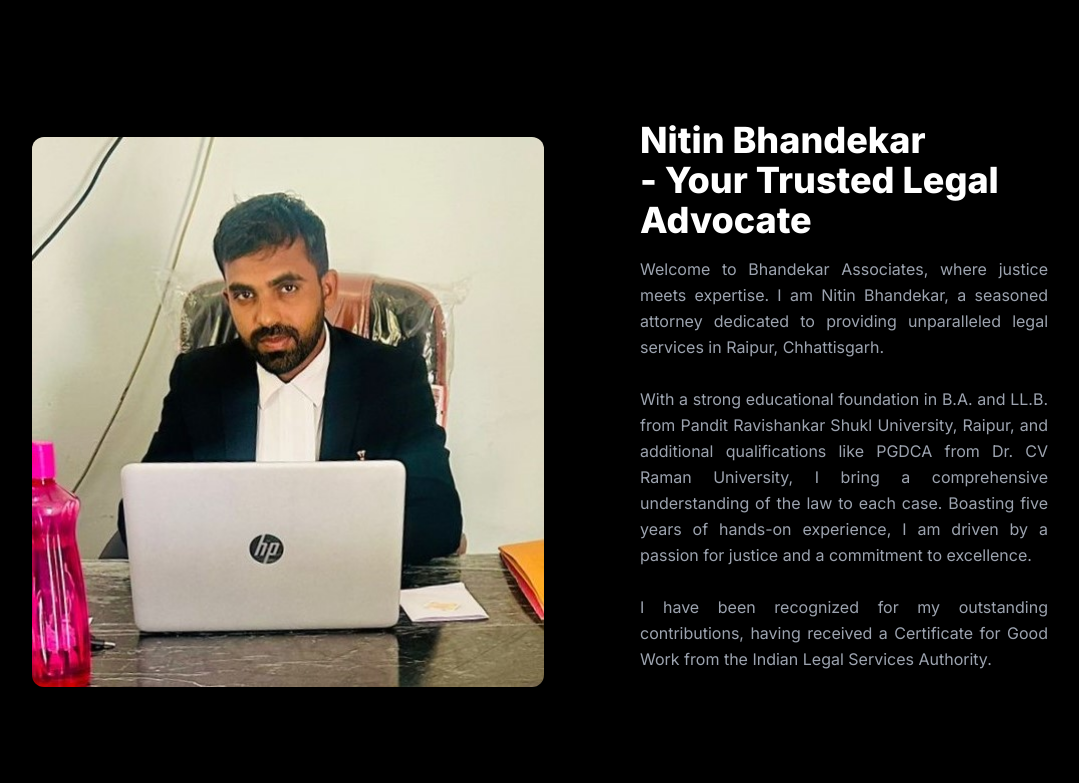
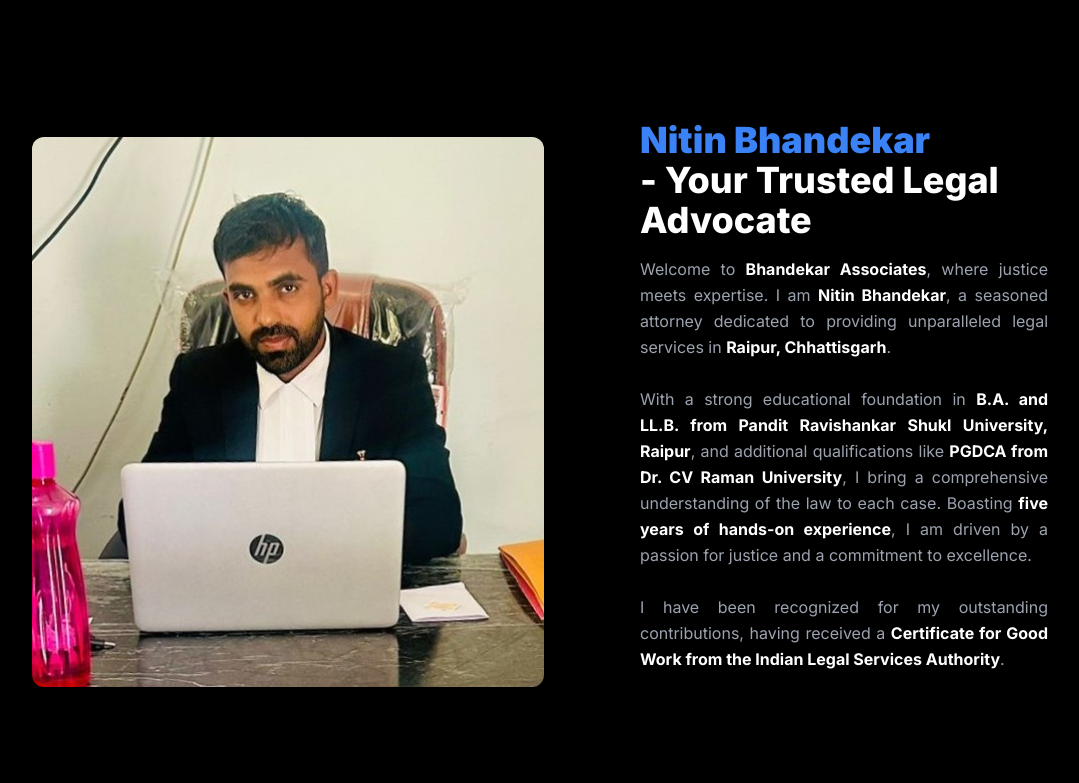
Before and after one commit to Abhishekkhare77/Lawyer-Nitin-Bhandekar, a Next.js app: page / in a window 1280 px wide. Shown: the part 957-1740 px from the top of the page, without its empty margins (100-1179 px from the left). Built offline with nearby package versions, Linux system fonts and the light colour scheme.

Commit message:
Correct Imports

```diff
--- a/src/app/about/page.jsx
+++ b/src/app/about/page.jsx
@@ -1,4 +1,4 @@
-import About from "@/components/About"
+import About from "../../components/About"
 import Image from "next/image"
 
 const page = () => {
@@ -11,8 +11,8 @@ const page = () => {
                     <div className="gap-16 items-center py-8 px-4 mx-auto max-w-screen-xl lg:grid lg:grid-cols-2 lg:py-16 lg:px-6">
                         <div className="font-light text-gray-400 sm:text-lg ">
                             <h2 className="mb-4 text-4xl tracking-tight font-extrabold text-white">Client-Centric Advocacy and Legal Achievements</h2>
-                            <p className="mb-4">At Bhandekar Associates, we prioritize client satisfaction and success. The testimonials from my clients speak volumes about the quality of service and the positive outcomes achieved. I am deeply grateful for the trust clients place in me to navigate complex legal challenges.</p>
-                            <p>I have successfully defended clients facing serious charges, including Section 376(D) and 506(B) cases. My advocacy extends to securing justice for victims under the ST/SC Act. Notably, I have achieved positive results in NDPS cases, including a significant outcome involving a substantial quantity of ganja (NDPS 20(B)).In Juvenile Court proceedings and cases related to Sections 366 and 376(2)(N), my strategic approach has led to favorable outcomes for my clients.</p>
+                            <p className="mb-4">At Bhandekar Associates, we <b className="text-white">prioritize client satisfaction and success</b>. The testimonials from my clients speak volumes about the quality of service and the positive outcomes achieved. I am deeply grateful for the trust clients place in me to navigate complex legal challenges.</p>
+                            <p>I have successfully defended clients facing serious charges, including <b className="text-white">Section 376(D) and 506(B) cases</b>.My advocacy extends to securing justice for victims under the <b className="text-white">ST/SC Act</b>. Notably, I have achieved positive results in <b className="text-white">NDPS cases</b>, including a significant outcome involving a substantial quantity of <b className="text-white">ganja (NDPS 20(B))</b>.In Juvenile Court proceedings and cases related to <b className="text-white">Sections 366 and 376(2)(N)</b>, my strategic approach has led to favorable outcomes for my clients.</p>
                         </div>
                         <div className="grid grid-cols-2 gap-4 mt-8">
                             <Image width={500} height={1000} className="w-full rounded-lg" src="/nitinWithTrophy.jpg" alt="office content 1" />
--- a/src/app/contact/page.jsx
+++ b/src/app/contact/page.jsx
@@ -1,4 +1,4 @@
-import Contactus from '@/components/Contactus'
+import Contactus from '../../components/Contactus'
 
 const page = () => {
   return (
--- a/src/app/layout.js
+++ b/src/app/layout.js
@@ -1,7 +1,7 @@
 import { Inter } from "next/font/google";
 import "./globals.css";
-import Navbar from "@/components/Navbar";
-import Footer from "@/components/Footer";
+import Navbar from "../components/Navbar";
+import Footer from "../components/Footer";
 
 const inter = Inter({ subsets: ["latin"] });
 
--- a/src/components/About.js
+++ b/src/components/About.js
@@ -10,13 +10,13 @@ const About = () => {
                         <Image className="object-cover object-center rounded-xl" alt="hero" height={600} width={600} src="/home.jpg" />
                     </div>
                     <div className="lg:flex-grow md:w-1/2 lg:pl-24 md:pl-16 flex flex-col md:items-start md:text-left items-center text-center">
-                        <h1 className="title-font sm:text-4xl text-3xl mb-4 font-extrabold text-white">Nitin Bhandekar
+                        <h1 className="title-font sm:text-4xl text-3xl mb-4 font-extrabold text-white"><b className='text-blue-500'>Nitin Bhandekar</b>
                             <br className="hidden lg:inline-block" />- Your Trusted Legal Advocate
                         </h1>
-                        <p className="mb-8 text-justify leading-relaxed">Welcome to Bhandekar Associates, where justice meets expertise. I am Nitin Bhandekar, a seasoned attorney dedicated to providing unparalleled legal services in Raipur, Chhattisgarh. <br /> <br />
-                            With a strong educational foundation in B.A. and LL.B. from Pandit Ravishankar Shukl University, Raipur, and additional qualifications like PGDCA from Dr. CV Raman University, I bring a comprehensive understanding of the law to each case. Boasting five years of hands-on experience, I am driven by a passion for justice and a commitment to excellence.
+                        <p className="mb-8 text-justify leading-relaxed">Welcome to <b className='text-white'>Bhandekar Associates</b>, where justice meets expertise. I am <b className='text-white'>Nitin Bhandekar</b>, a seasoned attorney dedicated to providing unparalleled legal services in <b className='text-white'>Raipur, Chhattisgarh</b>. <br /> <br />
+                            With a strong educational foundation in <b className='text-white'>B.A. and LL.B. from Pandit Ravishankar Shukl University, Raipur</b>, and additional qualifications like <b className='text-white'>PGDCA from Dr. CV Raman University</b>, I bring a comprehensive understanding of the law to each case. Boasting <b className='text-white'>five years of hands-on experience</b>, I am driven by a passion for justice and a commitment to excellence.
                             <br /> <br />
-                            I have been recognized for my outstanding contributions, having received a Certificate for Good Work from the Indian Legal Services Authority.</p>
+                            I have been recognized for my outstanding contributions, having received a <b className='text-white'>Certificate for Good Work from the Indian Legal Services Authority</b>.</p>
                     </div>
                     <div>
                     </div>
```
Also changed, not shown: src/app/page.js (+4 -4 lines).
